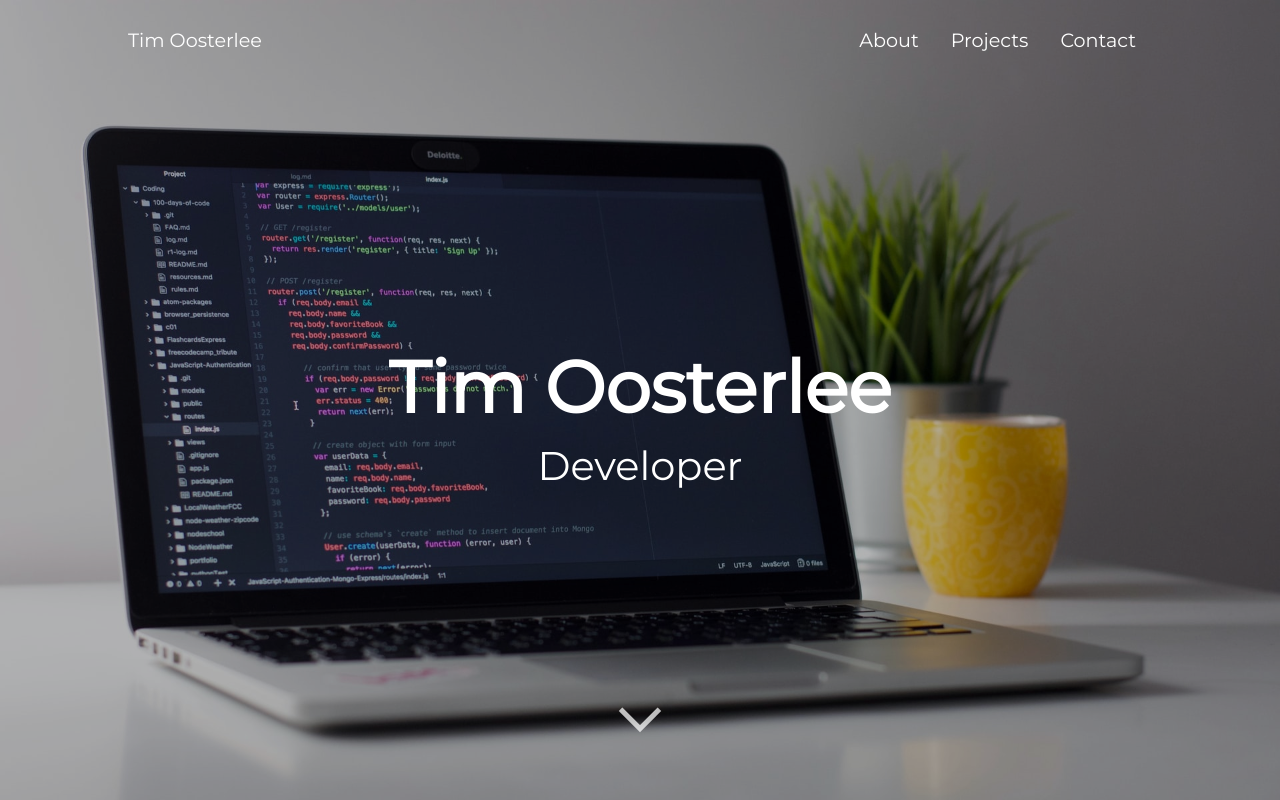
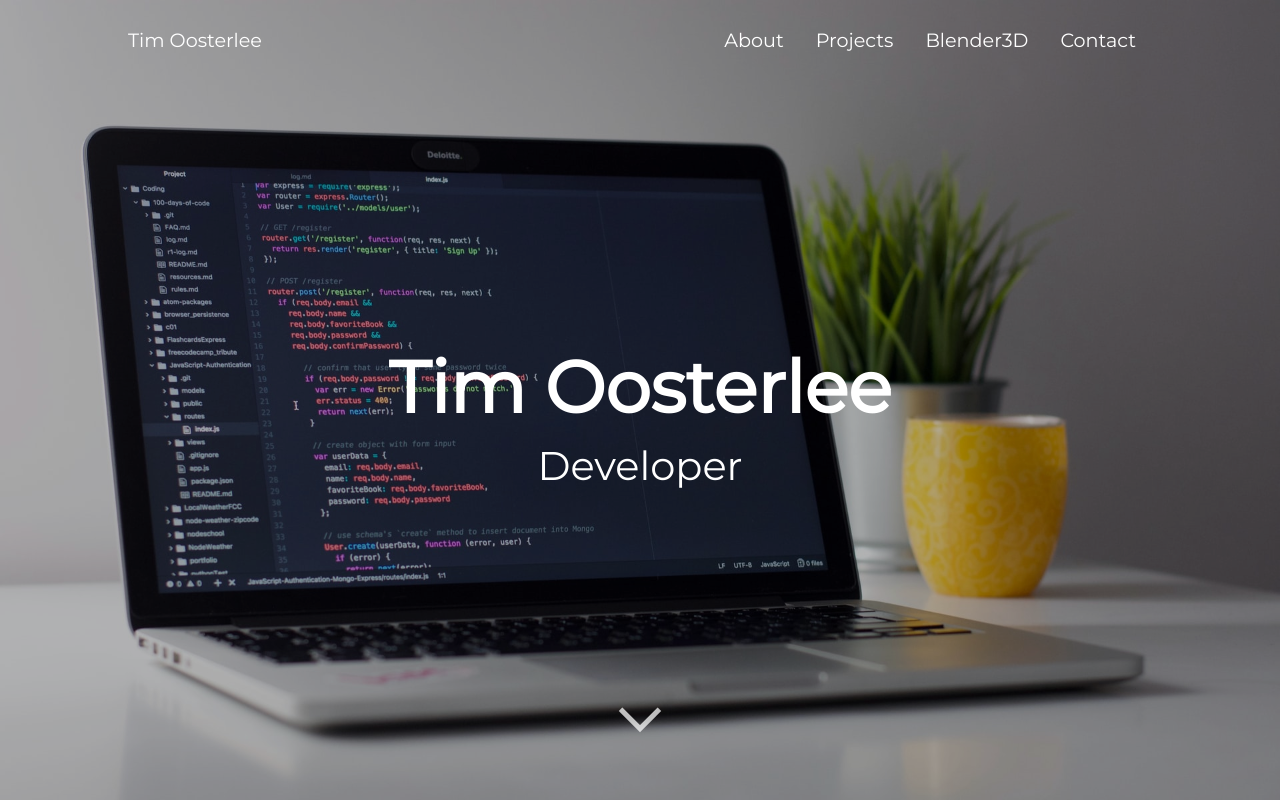
Before and after one commit to TimO143/v2, a React (Create React App) app: page / in a window 1280 px wide. Shown: the top 800 px of the page. Built offline with nearby package versions, Linux system fonts and the light colour scheme; the HTML template or start-up script is replaced by a standard one.

Commit message:
Added blender3d to navbar

```diff
--- a/src/components/Navbar/index.js
+++ b/src/components/Navbar/index.js
@@ -29,6 +29,11 @@ function Navbar({ sticky }) {
             </Link>
           </li>
           <li className='nav-item'>
+            <Link smooth to='#art-projects' className='nav-links' onClick={closeMobileMenu}>
+              Blender3D
+            </Link>
+          </li>
+          <li className='nav-item'>
             <Link smooth to='#contact' className='nav-links' onClick={closeMobileMenu}>
               Contact
             </Link>
--- a/src/pages/ArtProjects/index.js
+++ b/src/pages/ArtProjects/index.js
@@ -7,7 +7,7 @@ function ArtProjects() {
     <section id='art-projects' className='art-project-section'>
     <div className="art-project-container">
     <div className='title'>
-        <p>Animation Projects</p>
+        <p>Blender3D Animation Projects</p>
     </div>
     <div className='divider'></div>
     <div className="art-projects-grid">
```
